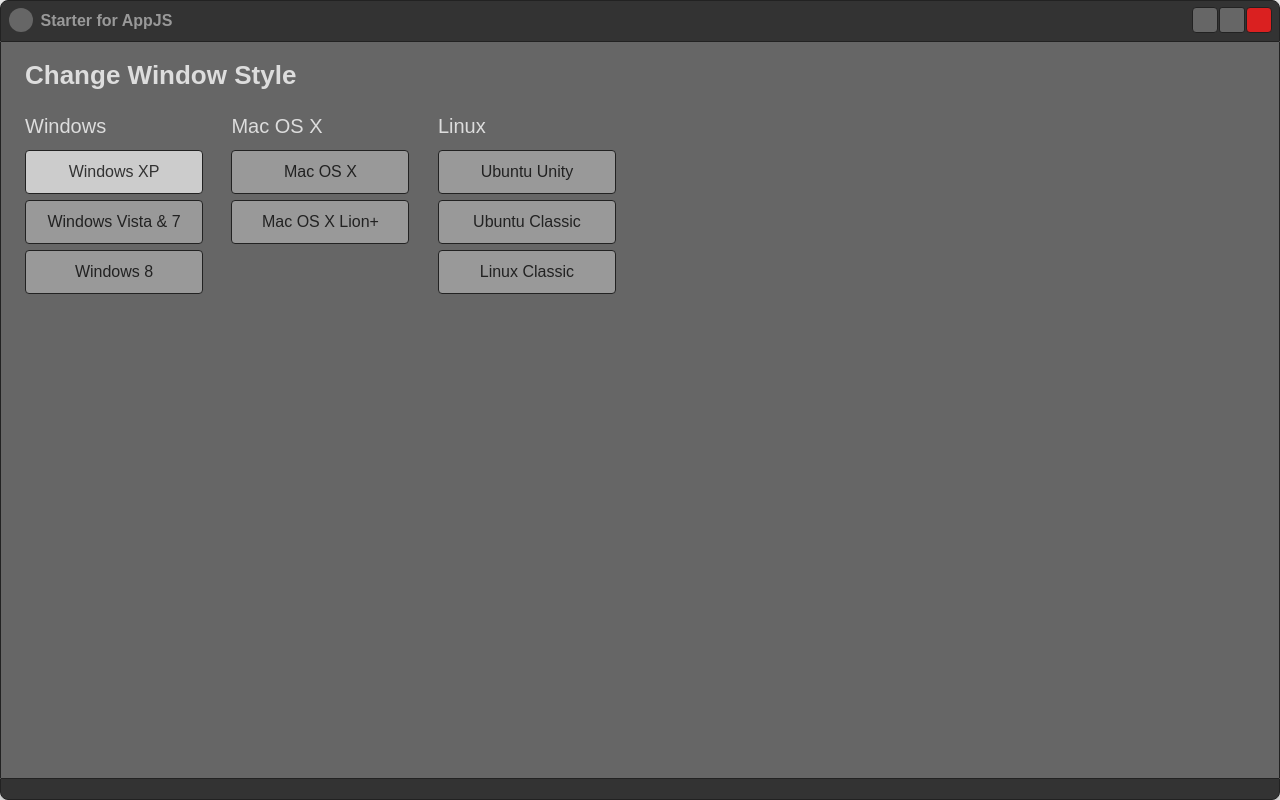
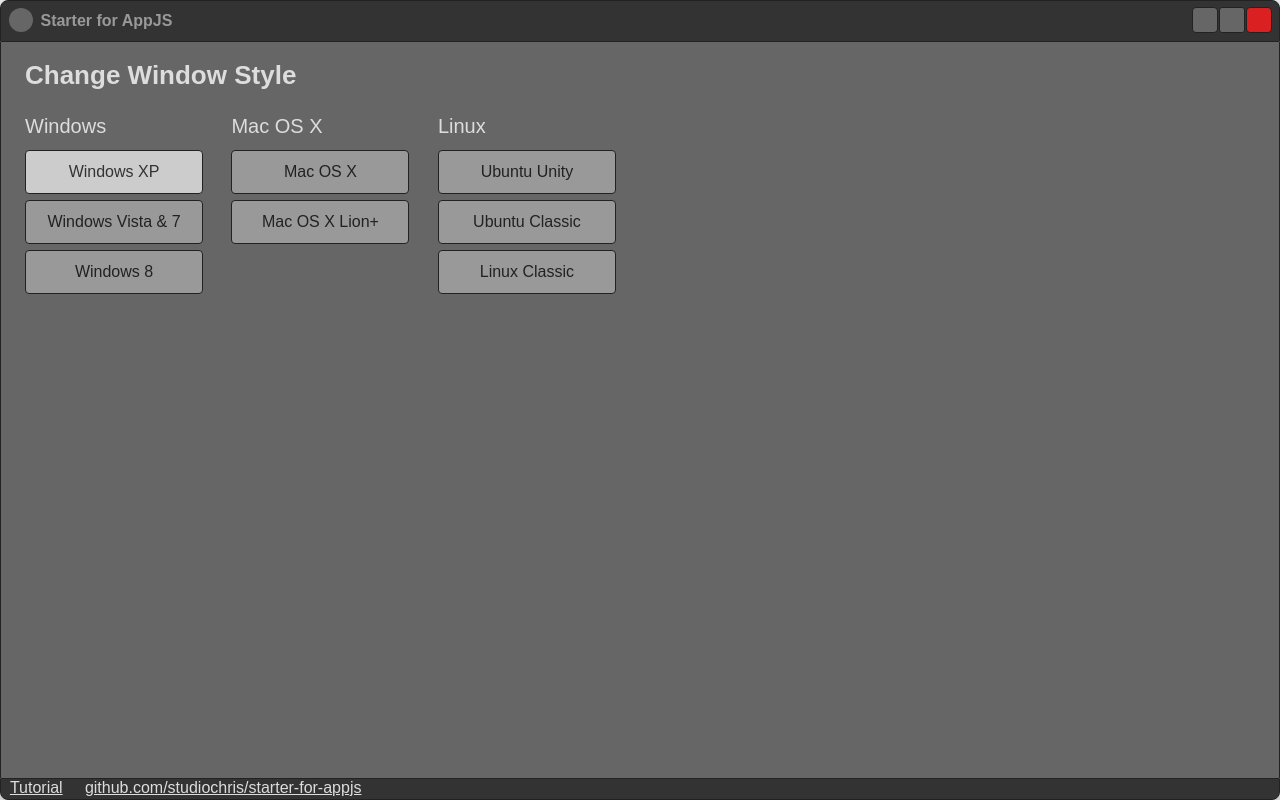
Before and after one commit to studiochris/starter-for-appjs, a website: page data/content/index.html in a window 1280 px wide. Drawn offline with Linux system fonts and the light colour scheme.

Commit message:
added links back to http://www.studiochris.us/2012/creating-your-first-appjs-app-with-custom-chrome/ and https://github.com/studiochris/starter-for-appjs into the status bar.

```diff
--- a/data/content/index.html
+++ b/data/content/index.html
@@ -84,6 +84,7 @@
 	</div><!--.app-body-->
 	<div class="status-bar">
 		<!-- Status Bar elements are here... -->
+		&nbsp;&nbsp;<a href="http://www.studiochris.us/2012/creating-your-first-appjs-app-with-custom-chrome/" target="newWindow">Tutorial</a> &nbsp;&nbsp;&nbsp; <a href="https://github.com/studiochris/starter-for-appjs" target="newWindow">github.com/studiochris/starter-for-appjs</a>
 	</div><!--.status-bar-->
 </div><!--.app-->
 
--- a/data/content/style.css
+++ b/data/content/style.css
@@ -189,3 +189,7 @@
 .button-list .active .button{background: #CCC; color: #333;}
 .button-list .active .button:hover, .button-list .active .button:focus{background: #EEE; color: #333;}
 .button-list .active .button:active{background: #FFF; color: #333;}
+
+.status-bar a {
+	color: #DDD;
+}
```
